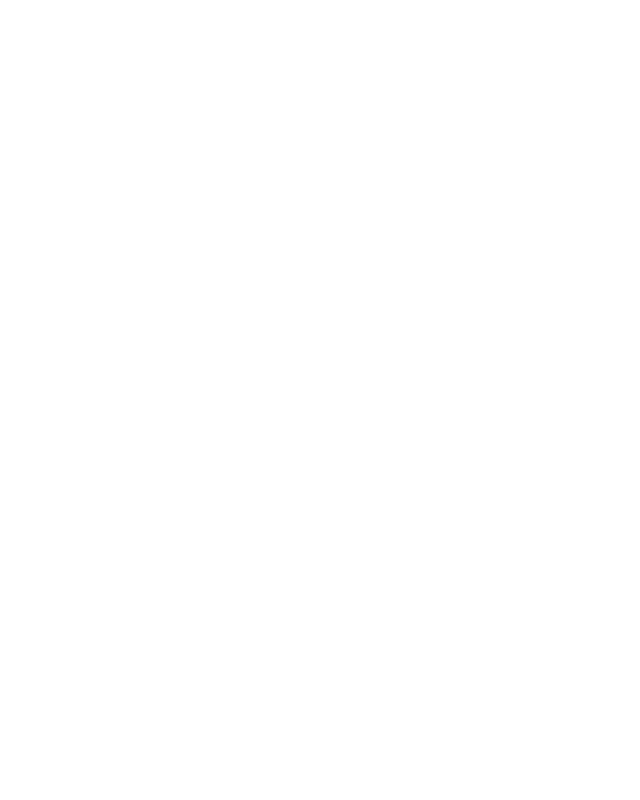
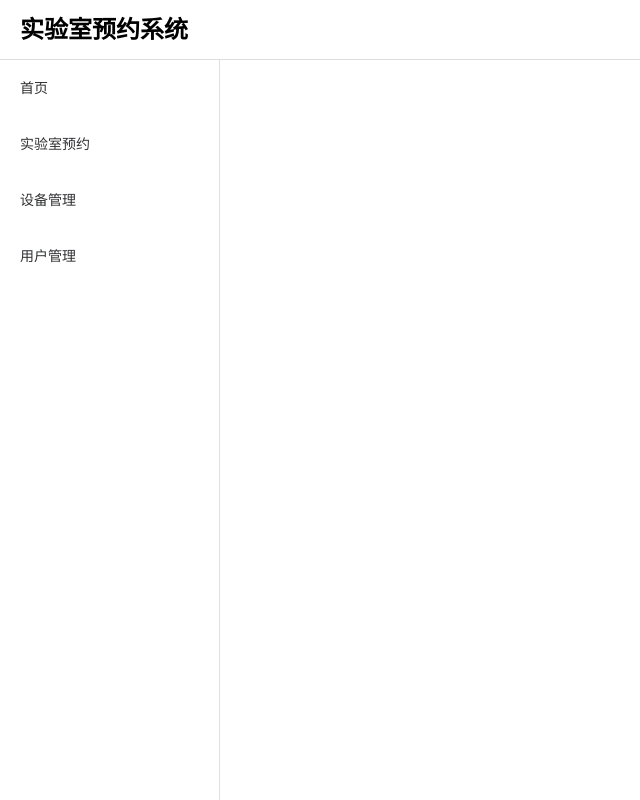
Before and after one commit to lrbwhite/lab-booking, a Vue app in the folder frontend/: page /manager in a window 1280 px wide. Before the commit this address had no page. Shown: the whole page, without its empty margins (0-640 px from the left). Built offline with nearby package versions, Linux system fonts and the light colour scheme.

Commit message:
基础布局

```diff
--- /dev/null
+++ b/frontend/src/layouts/Layouts.vue
@@ -0,0 +1,22 @@
+<template>
+  <div class="common-layout">
+    <el-container style="min-height: 100vh;">
+      <el-header style="display: flex; border-bottom: 1px solid #ddd;background-color: #fff;">
+        <div style="display: flex; align-items:center;font-size: 24px;font-weight: bold;">实验室预约系统</div>
+      </el-header>
+      <el-container>
+        <el-aside width="220px">
+          <el-menu style="height: 100%;">
+                       <el-menu-item index="/manager/home">首页</el-menu-item>
+            <el-menu-item router index="/manager/lab">实验室预约</el-menu-item>
+            <el-menu-item router index="/manager/equ">设备管理</el-menu-item>
+            <el-menu-item router index="/manager/user">用户管理</el-menu-item>
+          </el-menu>
+        </el-aside>
+        <el-main>
+          <router-view/>
+        </el-main>
+      </el-container>
+    </el-container>
+  </div>
+</template>
--- a/frontend/src/router/index.js
+++ b/frontend/src/router/index.js
@@ -3,7 +3,18 @@
 const router = createRouter({
   history: createWebHistory(import.meta.env.BASE_URL),
   routes: [
-    {path:'/',name:'home',component:()=>import('@/views/home.vue')}
+    {path:'/',redirect:'/manager/home'},
+    {
+      path:'/manager',
+      name:'Layout',
+      component:()=>import('@/layouts/Layouts.vue'),
+      children:[
+        {path:'/home',name:'home',component:()=>import('@/views/home.vue')},
+        {path:'/lab',name:'lab',component:()=>import('@/views/Lab.vue')},
+        {path:'/equ',name:'equ',component:()=>import('@/views/Equ.vue')},
+        {path:'/user',name:'user',component:()=>import('@/views/User.vue')}
+      ]
+    }
   ],
 })
 
--- /dev/null
+++ b/frontend/src/views/Equ.vue
@@ -0,0 +1,3 @@
+<template>
+    <div>设备管理</div>
+</template>
--- /dev/null
+++ b/frontend/src/views/User.vue
@@ -0,0 +1,3 @@
+<template>
+    <div>用户管理</div>
+</template>
--- a/frontend/src/views/home.vue
+++ b/frontend/src/views/home.vue
@@ -1,13 +1,3 @@
 <template>
-  <div class="common-layout">
-    <el-container style="min-height: 100vh;">
-      <el-header style="display: flex; border-bottom: 1px solid #ddd">
-        <div style="display: flex; align-items:center">实验室预约系统</div>
-      </el-header>
-      <el-container>
-        <el-aside width="220px">Aside</el-aside>
-        <el-main>Main</el-main>
-      </el-container>
-    </el-container>
-  </div>
+  <div>系统首页</div>
 </template>
```
Also changed, not shown: frontend/src/views/Lab.vue (added).
